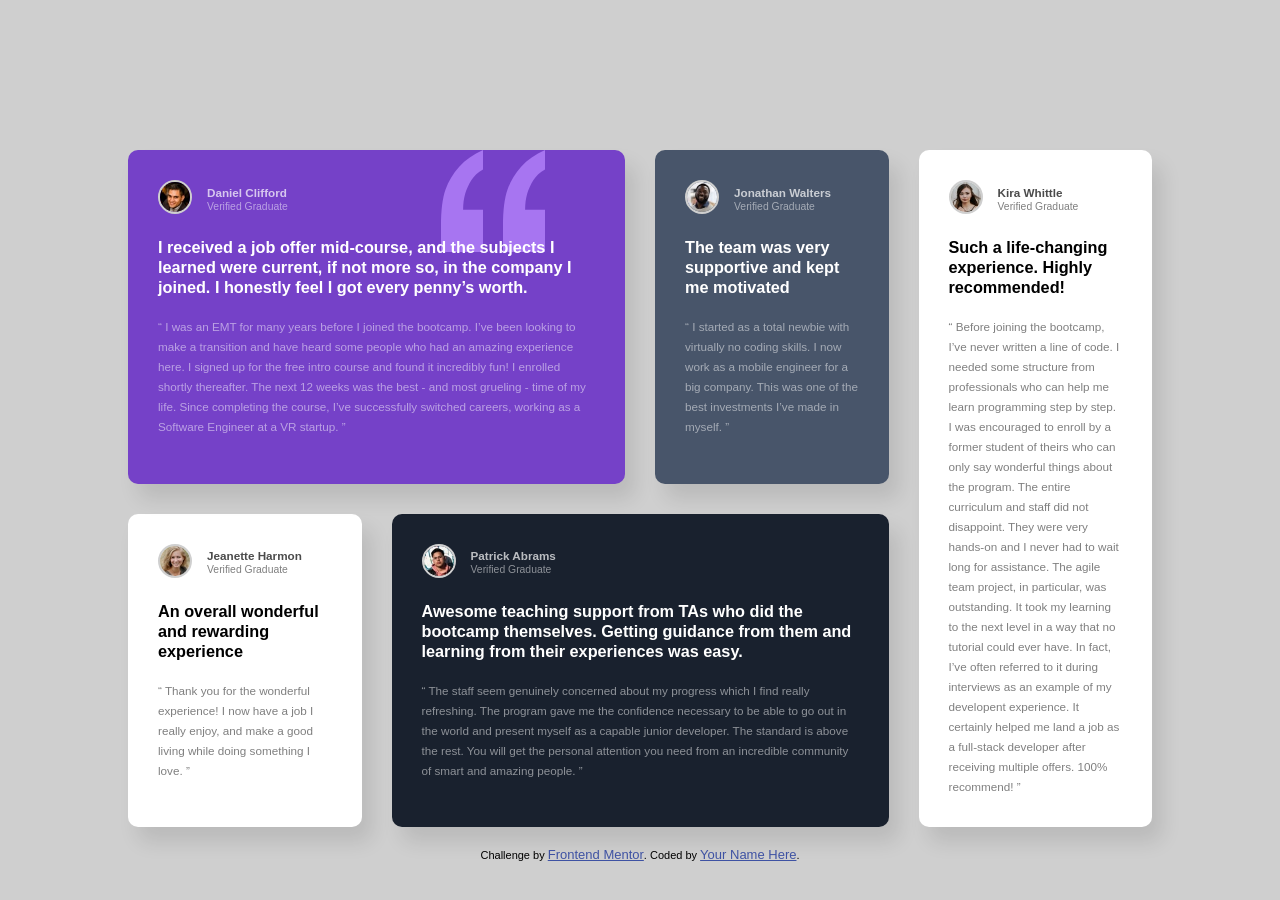
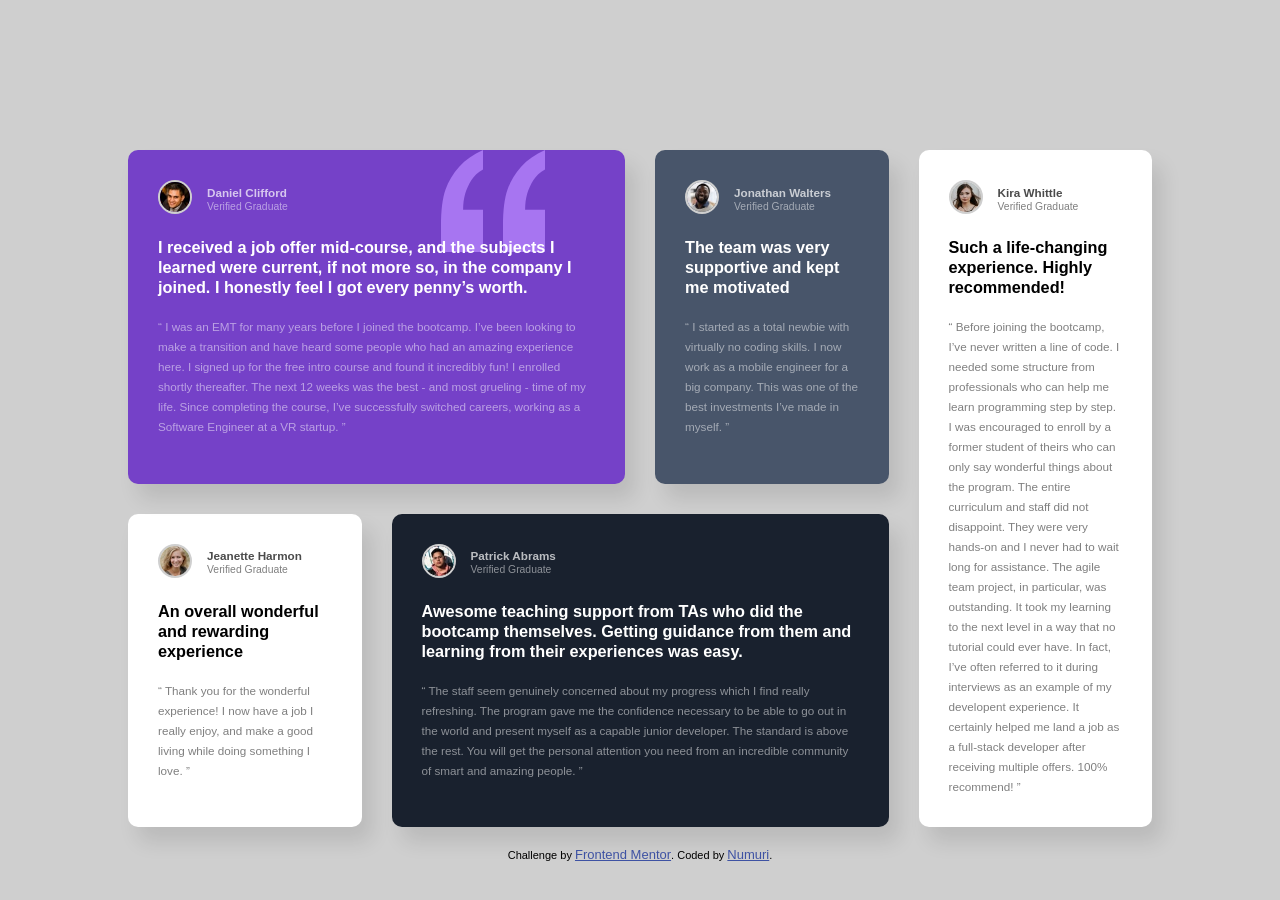
Before and after one commit to numuri/testimonials-grid-section, a plain HTML site: page index.html in a window 1280 px wide. Drawn offline with Linux system fonts and the light colour scheme.

Commit message:
update created author

```diff
--- a/index.html
+++ b/index.html
@@ -166,7 +166,7 @@
       Challenge by
       <a href="https://www.frontendmentor.io?ref=challenge" target="_blank"
         >Frontend Mentor</a
-      >. Coded by <a href="#">Your Name Here</a>.
+      >. Coded by <a href="https://github.com/numuri">Numuri</a>.
     </div>
   </body>
 </html>
```
